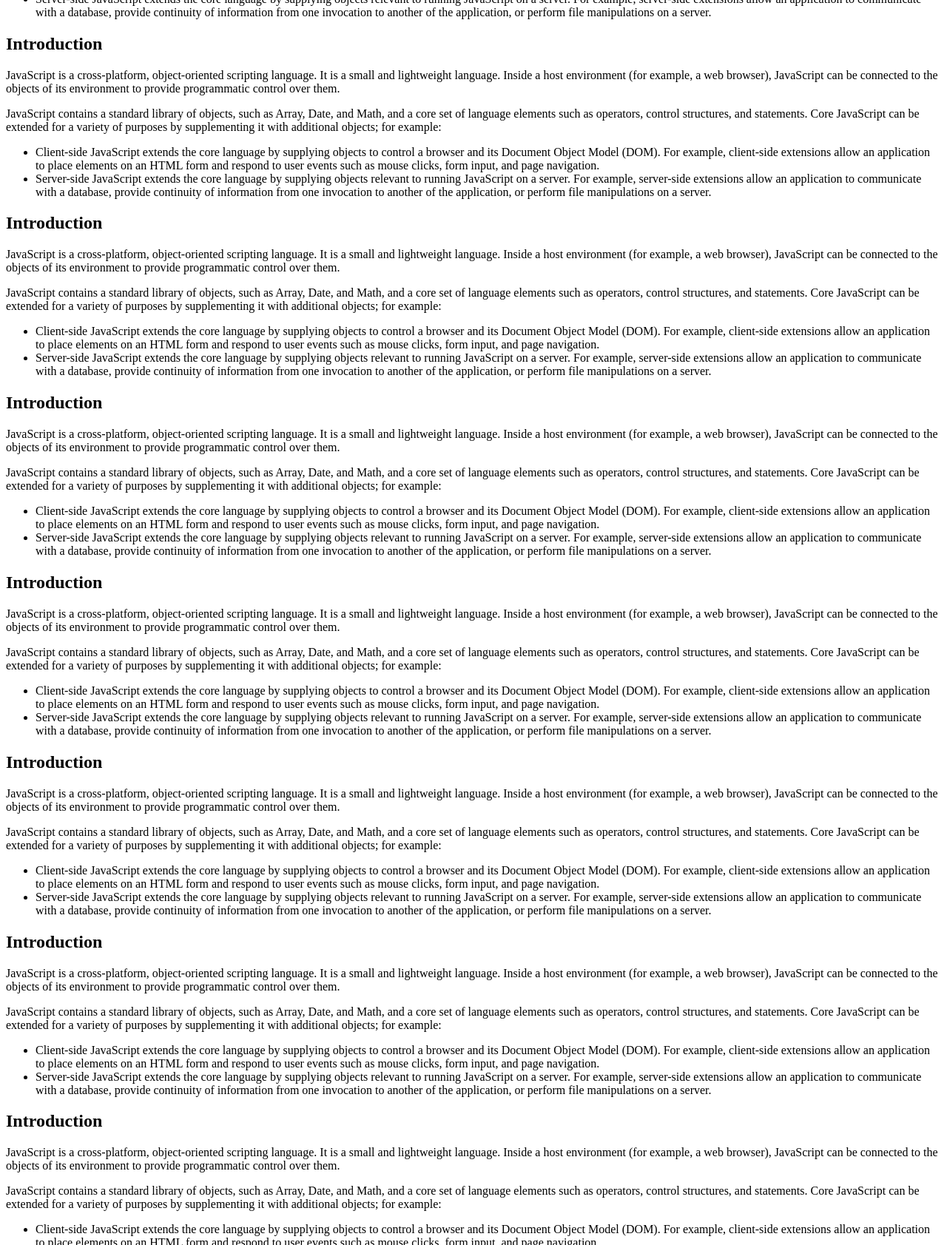
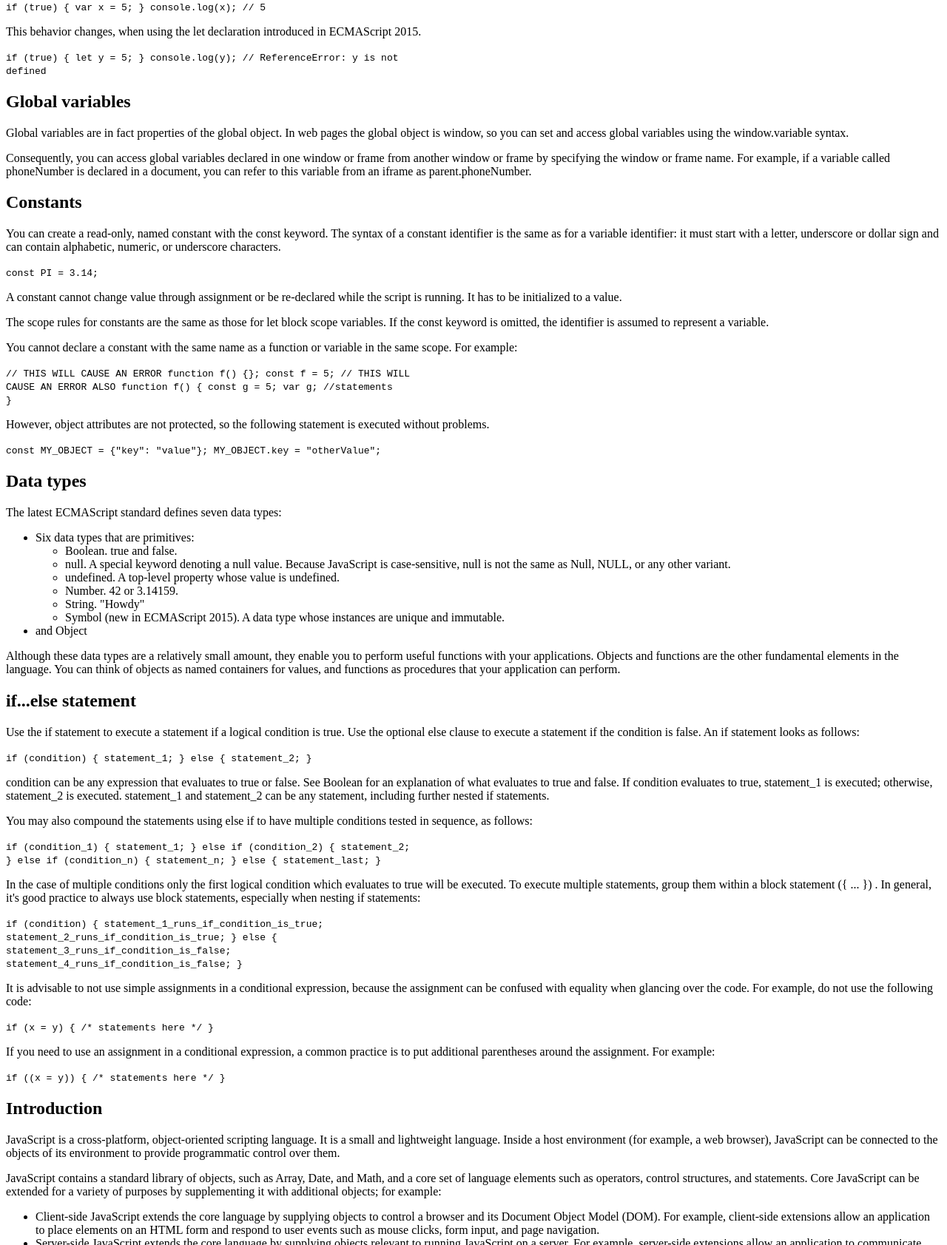
Before and after one commit to nmelgar/technical_documentation_page, a plain HTML site: page index.html in a window 1280 px wide. Shown: the part 1710-3393 px from the top of the page at 74% size. Drawn offline with Linux system fonts and the light colour scheme.

Commit message:
16-04-20:56--almost done with the html structure, 3 sections missing

```diff
--- a/index.html
+++ b/index.html
@@ -38,6 +38,8 @@
       </nav>
     </header>
     <main>
+
+      <!--Introduction----------->
       <section id="Introduction">
         <h2>Introduction</h2>
         <p>JavaScript is a cross-platform, object-oriented scripting language.
@@ -61,6 +63,7 @@
         </ul>
       </section>
 
+      <!--What you should already know----------->
       <section id="should-know">
         <h2>What you should already know</h2>
         <p>This guide assumes you have the following basic background:</p>
@@ -71,6 +74,7 @@
         </ul>
       </section>
 
+      <!--js and java----------->
       <section id="js-and-java">
         <h2>Javascript and Java</h2>
         <p>JavaScript and Java are similar in some ways but fundamentally different in
@@ -95,6 +99,7 @@
 
 
 
+      <!--Hello world----------->
       <section id="hello-world">
         <h2>Hello World</h2>
         <p>To get started with writing JavaScript, open the Scratchpad and
@@ -106,7 +111,8 @@
       </section>
 
 
-      <section id="Variables">
+      <!--Variables----------->
+      <section id="variables">
         <h2>Variables</h2>
         <p>You use variables as symbolic names for values in your application.
           The names of variables, called identifiers, conform to certain rules. </p>
@@ -121,6 +127,150 @@
       </section>
 
 
+      <!--Declaring variables----------->
+      <section id="declaring-variables">
+        <h2>Declaring Variables</h2>
+        <p>You can declare a variable in three ways: </p>
+        <p>With the keyword var. For example: </p>
+        <code>var x = 42.</code>
+
+        <p>This always declares a global variable. It generates a
+          strict JavaScript warning. You shouldn't use this variant. </p>
+        <p>With the keyword let. For example: </p>
+        <code>let y = 13.</code>
+
+        <p>This syntax can be used to declare a block scope
+          local variable. See Variable scope below. </p>
+
+      </section>
+
+
+      <!--Variable scope----------->
+      <section id="variable-scope">
+        <h2>Variable scope</h2>
+        <p>When you declare a variable outside of any function,
+          it is called a global variable, because it is available to any
+          other code in the current document. When you declare a variable
+          within a function, it is called a local variable,
+          because it is available only within that function. </p>
+        <p>JavaScript before ECMAScript 2015 does not have block statement
+          scope; rather, a variable declared within a block is local to the
+          function (or global scope) that the block resides within. For example
+          the following code will log 5, because the scope of x is
+          the function (or global context) within which x i
+          s declared, not the block, which in this case is an if statement. </p>
+        <code>if (true) { var x = 5; } console.log(x); // 5</code>
+
+        <p>This behavior changes, when using the let declaration introduced in ECMAScript 2015. </p>
+        <code>if (true) { let y = 5; } console.log(y); // ReferenceError: y is not<br>
+          defined</code>
+
+      </section>
+
+      <!--Global variables----------->
+      <section id="global-variables">
+        <h2>Global variables</h2>
+        <p>Global variables are in fact properties of the global object.
+          In web pages the global object is window,
+          so you can set and access global variables using the window.variable syntax. </p>
+        <p>Consequently, you can access global variables declared in one window or frame
+          from another window or frame by specifying the window or frame name. For example,
+          if a variable called phoneNumber is declared in a document,
+          you can refer to this variable from an iframe as parent.phoneNumber. </p>
+      </section>
+
+
+      <!--Constants----------->
+      <section id="constants">
+        <h2>Constants</h2>
+        <p>You can create a read-only, named constant with the const keyword.
+          The syntax of a constant identifier is the same as for a variable identifier:
+          it must start with a letter,
+          underscore or dollar sign and can contain alphabetic, numeric, or underscore characters. </p>
+        <code>const PI = 3.14;</code>
+
+        <p>A constant cannot change value through assignment or be re-declared while the script is running.
+          It has to be initialized to a value. </p>
+        <p>The scope rules for constants are the same as those for let block scope variables.
+          If the const keyword is omitted, the identifier is assumed to represent a variable. </p>
+        <p>You cannot declare a constant with the same name as a function or variable
+          in the same scope. For example: </p>
+        <code>// THIS WILL CAUSE AN ERROR function f() {}; const f = 5; // THIS WILL <br>
+          CAUSE AN ERROR ALSO function f() { const g = 5; var g; //statements <br>
+          }</code>
+
+        <p>However, object attributes are not protected, so the following statement
+          is executed without problems. </p>
+        <code>const MY_OBJECT = {"key": "value"}; MY_OBJECT.key = "otherValue";</code>
+
+      </section>
+
+
+      <!--Data types----------->
+      <section id="data-types">
+        <h2>Data types</h2>
+        <p>The latest ECMAScript standard defines seven data types:</p>
+        <ul>
+          <li>Six data types that are primitives:</li>
+          <ul>
+            <li>Boolean. true and false.</li>
+            <li>null. A special keyword denoting a null value. Because JavaScript is case-sensitive,
+              null is not the same as Null, NULL, or any other variant. </li>
+            <li>undefined. A top-level property whose value is undefined.</li>
+            <li>Number. 42 or 3.14159.</li>
+            <li>String. "Howdy"</li>
+            <li>Symbol (new in ECMAScript 2015). A data type whose instances are unique and immutable. </li>
+          </ul>
+          <li>and Object</li>
+        </ul>
+        <p>Although these data types are a relatively small amount,
+          they enable you to perform useful functions with your applications.
+          Objects and functions are the other fundamental elements in the language.
+          You can think of objects as named containers for values,
+          and functions as procedures that your application can perform. </p>
+      </section>
+
+
+      <!--if...else statement----------->
+      <section id="if-else">
+        <h2>if...else statement</h2>
+        <p>Use the if statement to execute a statement if a logical condition is true.
+          Use the optional else clause to execute a
+          statement if the condition is false. An if statement looks as follows:  </p>
+        <code>if (condition) { statement_1; } else { statement_2; }</code>
+
+        <p>condition can be any expression that evaluates to true or false.
+           See Boolean for an explanation of what evaluates to true and false.
+           If condition evaluates to true, statement_1 is executed; otherwise,
+           statement_2 is executed. statement_1 and
+          statement_2 can be any statement, including further nested if statements.   </p>
+        <p>You may also compound the statements using else if to have multiple conditions
+          tested in sequence, as follows:  </p>
+        <code>if (condition_1) { statement_1; } else if (condition_2) { statement_2; <br>
+        } else if (condition_n) { statement_n; } else { statement_last; } </code>
+
+        <p>In the case of multiple conditions only the first logical condition which
+          evaluates to true will be executed. To execute multiple statements,
+           group them within a block statement ({ ... }) . In general, it's good practice
+          to always use block statements, especially when nesting if statements:   </p>
+        <code>if (condition) { statement_1_runs_if_condition_is_true; <br>
+        statement_2_runs_if_condition_is_true; } else {<br>
+        statement_3_runs_if_condition_is_false;<br>
+        statement_4_runs_if_condition_is_false; } </code>
+
+        <p>It is advisable to not use simple assignments in a conditional expression,
+          because the assignment can be confused with equality when glancing over the code.
+          For example, do not use the following code:   </p>
+        <code>if (x = y) { /* statements here */ } </code>
+
+        <p>If you need to use an assignment in a conditional expression, a common practice is to
+          put additional parentheses around the assignment. For example:   </p>
+        <code>if ((x = y)) { /* statements here */ } </code>
+
+      </section>
+
+
+      <!--while statement----------->
       <section id="Introduction">
         <h2>Introduction</h2>
         <p>JavaScript is a cross-platform, object-oriented scripting language.
@@ -144,6 +294,8 @@
         </ul>
       </section>
 
+
+      <!--function declarations----------->
       <section id="Introduction">
         <h2>Introduction</h2>
         <p>JavaScript is a cross-platform, object-oriented scripting language.
@@ -167,144 +319,8 @@
         </ul>
       </section>
 
-      <section id="Introduction">
-        <h2>Introduction</h2>
-        <p>JavaScript is a cross-platform, object-oriented scripting language.
-          It is a small and lightweight language. Inside a host environment
-          (for example, a web browser), JavaScript can be connected to the
-          objects of its environment to provide programmatic control over them. </p>
-        <p>JavaScript contains a standard library of objects, such as Array,
-          Date, and Math, and a core set of language elements such as operators,
-          control structures, and statements. Core JavaScript can be extended for a variety of
-          purposes by supplementing it with additional objects; for example: </p>
-        <ul>
-          <li>Client-side JavaScript extends the core language by supplying objects to control
-            a browser and its Document Object Model (DOM). For example, client-side
-            extensions allow an application to place elements on an HTML form and respond to
-            user events such as mouse clicks, form input, and page navigation. </li>
-          <li>Server-side JavaScript extends the core language by supplying objects
-            relevant to running JavaScript on a server. For example, server-side
-            extensions allow an application to communicate with a database, provide
-            continuity of information from one invocation to another of the application,
-            or perform file manipulations on a server. </li>
-        </ul>
-      </section>
 
-      <section id="Introduction">
-        <h2>Introduction</h2>
-        <p>JavaScript is a cross-platform, object-oriented scripting language.
-          It is a small and lightweight language. Inside a host environment
-          (for example, a web browser), JavaScript can be connected to the
-          objects of its environment to provide programmatic control over them. </p>
-        <p>JavaScript contains a standard library of objects, such as Array,
-          Date, and Math, and a core set of language elements such as operators,
-          control structures, and statements. Core JavaScript can be extended for a variety of
-          purposes by supplementing it with additional objects; for example: </p>
-        <ul>
-          <li>Client-side JavaScript extends the core language by supplying objects to control
-            a browser and its Document Object Model (DOM). For example, client-side
-            extensions allow an application to place elements on an HTML form and respond to
-            user events such as mouse clicks, form input, and page navigation. </li>
-          <li>Server-side JavaScript extends the core language by supplying objects
-            relevant to running JavaScript on a server. For example, server-side
-            extensions allow an application to communicate with a database, provide
-            continuity of information from one invocation to another of the application,
-            or perform file manipulations on a server. </li>
-        </ul>
-      </section>
-
-      <section id="Introduction">
-        <h2>Introduction</h2>
-        <p>JavaScript is a cross-platform, object-oriented scripting language.
-          It is a small and lightweight language. Inside a host environment
-          (for example, a web browser), JavaScript can be connected to the
-          objects of its environment to provide programmatic control over them. </p>
-        <p>JavaScript contains a standard library of objects, such as Array,
-          Date, and Math, and a core set of language elements such as operators,
-          control structures, and statements. Core JavaScript can be extended for a variety of
-          purposes by supplementing it with additional objects; for example: </p>
-        <ul>
-          <li>Client-side JavaScript extends the core language by supplying objects to control
-            a browser and its Document Object Model (DOM). For example, client-side
-            extensions allow an application to place elements on an HTML form and respond to
-            user events such as mouse clicks, form input, and page navigation. </li>
-          <li>Server-side JavaScript extends the core language by supplying objects
-            relevant to running JavaScript on a server. For example, server-side
-            extensions allow an application to communicate with a database, provide
-            continuity of information from one invocation to another of the application,
-            or perform file manipulations on a server. </li>
-        </ul>
-      </section>
-
-      <section id="Introduction">
-        <h2>Introduction</h2>
-        <p>JavaScript is a cross-platform, object-oriented scripting language.
-          It is a small and lightweight language. Inside a host environment
-          (for example, a web browser), JavaScript can be connected to the
-          objects of its environment to provide programmatic control over them. </p>
-        <p>JavaScript contains a standard library of objects, such as Array,
-          Date, and Math, and a core set of language elements such as operators,
-          control structures, and statements. Core JavaScript can be extended for a variety of
-          purposes by supplementing it with additional objects; for example: </p>
-        <ul>
-          <li>Client-side JavaScript extends the core language by supplying objects to control
-            a browser and its Document Object Model (DOM). For example, client-side
-            extensions allow an application to place elements on an HTML form and respond to
-            user events such as mouse clicks, form input, and page navigation. </li>
-          <li>Server-side JavaScript extends the core language by supplying objects
-            relevant to running JavaScript on a server. For example, server-side
-            extensions allow an application to communicate with a database, provide
-            continuity of information from one invocation to another of the application,
-            or perform file manipulations on a server. </li>
-        </ul>
-      </section>
-
-      <section id="Introduction">
-        <h2>Introduction</h2>
-        <p>JavaScript is a cross-platform, object-oriented scripting language.
-          It is a small and lightweight language. Inside a host environment
-          (for example, a web browser), JavaScript can be connected to the
-          objects of its environment to provide programmatic control over them. </p>
-        <p>JavaScript contains a standard library of objects, such as Array,
-          Date, and Math, and a core set of language elements such as operators,
-          control structures, and statements. Core JavaScript can be extended for a variety of
-          purposes by supplementing it with additional objects; for example: </p>
-        <ul>
-          <li>Client-side JavaScript extends the core language by supplying objects to control
-            a browser and its Document Object Model (DOM). For example, client-side
-            extensions allow an application to place elements on an HTML form and respond to
-            user events such as mouse clicks, form input, and page navigation. </li>
-          <li>Server-side JavaScript extends the core language by supplying objects
-            relevant to running JavaScript on a server. For example, server-side
-            extensions allow an application to communicate with a database, provide
-            continuity of information from one invocation to another of the application,
-            or perform file manipulations on a server. </li>
-        </ul>
-      </section>
-
-      <section id="Introduction">
-        <h2>Introduction</h2>
-        <p>JavaScript is a cross-platform, object-oriented scripting language.
-          It is a small and lightweight language. Inside a host environment
-          (for example, a web browser), JavaScript can be connected to the
-          objects of its environment to provide programmatic control over them. </p>
-        <p>JavaScript contains a standard library of objects, such as Array,
-          Date, and Math, and a core set of language elements such as operators,
-          control structures, and statements. Core JavaScript can be extended for a variety of
-          purposes by supplementing it with additional objects; for example: </p>
-        <ul>
-          <li>Client-side JavaScript extends the core language by supplying objects to control
-            a browser and its Document Object Model (DOM). For example, client-side
-            extensions allow an application to place elements on an HTML form and respond to
-            user events such as mouse clicks, form input, and page navigation. </li>
-          <li>Server-side JavaScript extends the core language by supplying objects
-            relevant to running JavaScript on a server. For example, server-side
-            extensions allow an application to communicate with a database, provide
-            continuity of information from one invocation to another of the application,
-            or perform file manipulations on a server. </li>
-        </ul>
-      </section>
-
+      <!--reference----------->
       <section id="Introduction">
         <h2>Introduction</h2>
         <p>JavaScript is a cross-platform, object-oriented scripting language.
```
